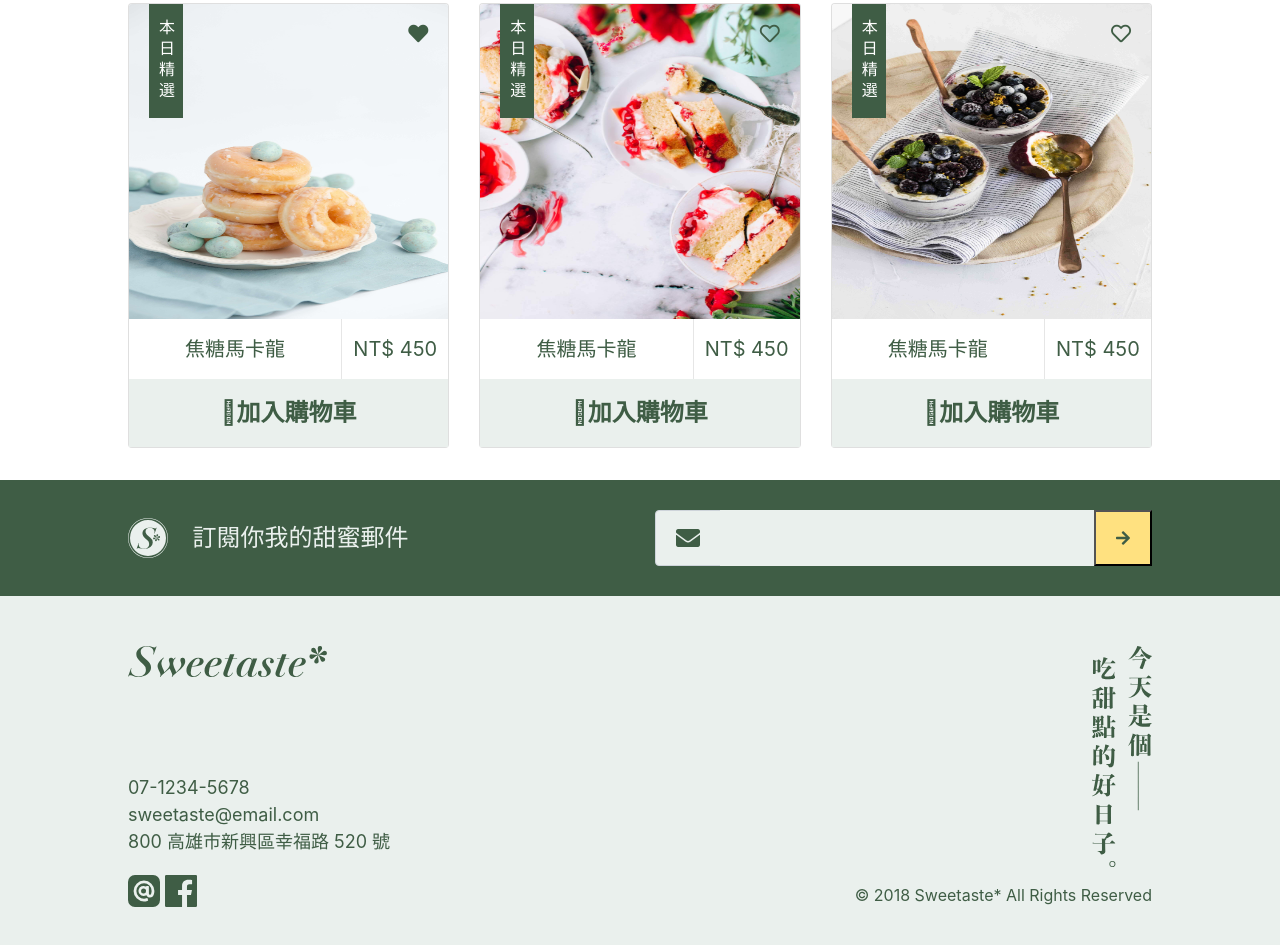
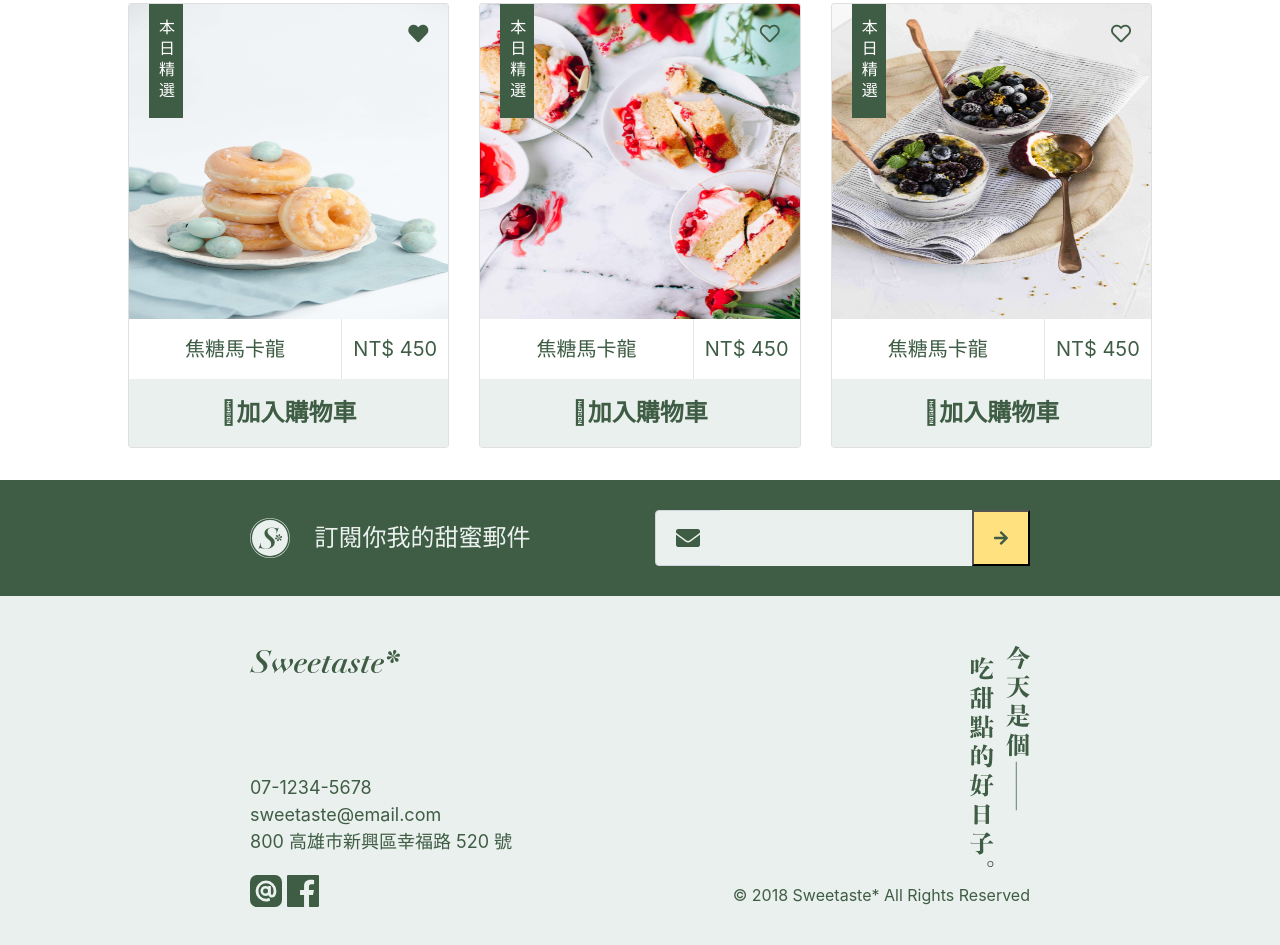
Before and after one commit to ShengHsiang/sweetaste-gulp-scss, a website: page public/index.html in a window 1280 px wide. Shown: the part 2293-3238 px from the top of the page. Drawn offline with Linux system fonts and the light colour scheme.

Commit message:
update footer

```diff
--- a/source/stylesheets/customize/_index.scss
+++ b/source/stylesheets/customize/_index.scss
@@ -499,6 +499,9 @@
 // email section
 .subscribe {
     background-color: $primary;
+    .container {
+        max-width: 810px;
+    }
 
     .row {
         padding: 30px 0;
@@ -561,6 +564,9 @@
 footer {
     background-color: #EAF0ED;
     padding: 50px 0;
+    .container {
+        max-width: 810px;
+    }
 
     .left-style{
         display: flex;
```
Also changed, not shown: public/stylesheets/all.css, 1 other file.
